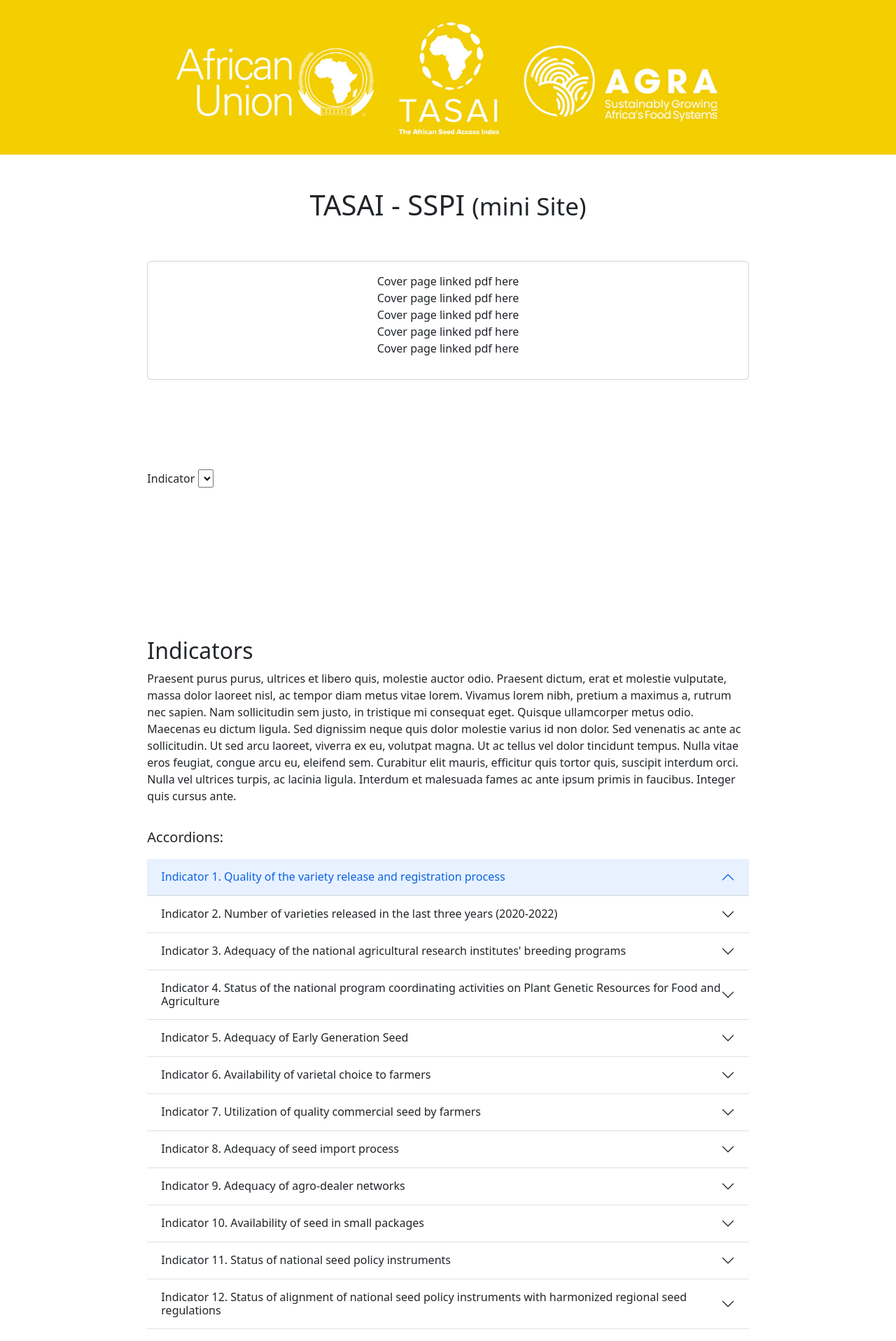
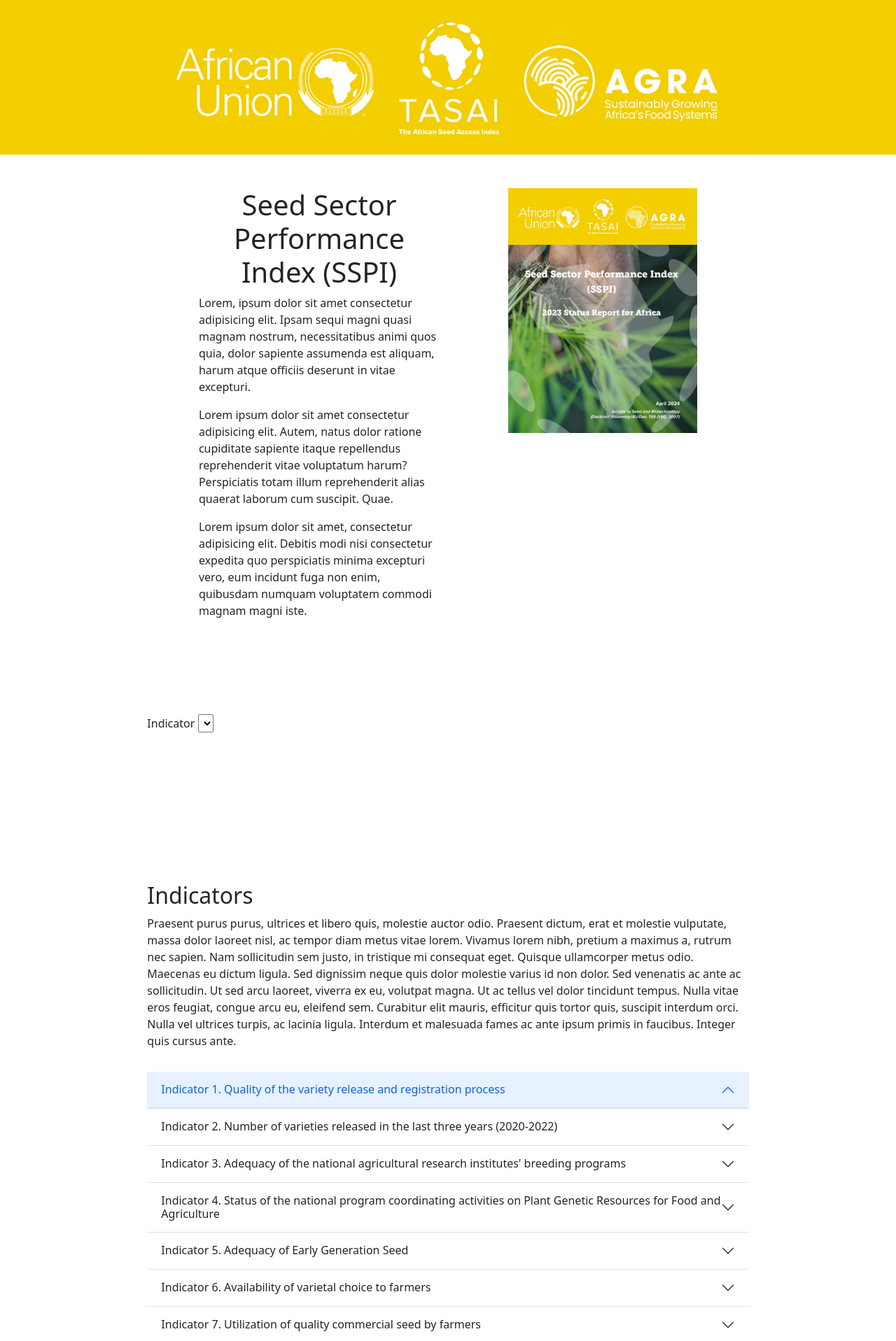
Before and after one commit to TASAI-Inc/sspi-interactive-map, a Jekyll site: the page built from index.html, in a window 1280 px wide. Shown: the top 1917 px of the page at 70% size. Built offline with Jekyll 4.4.1, drawn with Linux system fonts in a browser that asks for light colours; nearby versions of some CDN libraries; some of the changed text lies outside the part shown.

Commit message:
intro and footer dev

```diff
--- a/_includes/_content_home.html
+++ b/_includes/_content_home.html
@@ -17,26 +17,30 @@
     <div class="row py-4 justify-content-center">
       <div class="col-md-10">
         <!-- <img src="https://www.tasai.org/tasai_Logo.svg" style="max-width: 420px;" /> -->
-
-        <h1 class="text-center">TASAI - SSPI <small>(mini Site)</small></h1>
+        <div class="row">
+          <div class="col-md-1">
+          </div>
+          <div class="col-md-5">
+            <h1 class="text-center">Seed Sector Performance Index (SSPI)</h1>
+            <p>
+              Lorem, ipsum dolor sit amet consectetur adipisicing elit. Ipsam sequi magni quasi magnam nostrum, necessitatibus animi quos quia, dolor sapiente assumenda est aliquam, harum atque officiis deserunt in vitae excepturi.
+            </p>
+            <p>
+              Lorem ipsum dolor sit amet consectetur adipisicing elit. Autem, natus dolor ratione cupiditate sapiente itaque repellendus reprehenderit vitae voluptatum harum? Perspiciatis totam illum reprehenderit alias quaerat laborum cum suscipit. Quae.
+            </p>
+            <p>Lorem ipsum dolor sit amet, consectetur adipisicing elit. Debitis modi nisi consectetur expedita quo perspiciatis minima excepturi vero, eum incidunt fuga non enim, quibusdam numquam voluptatem commodi magnam magni iste.</p>
+          </div>
+          <div class="col-md-1">
+          </div>
+          <div class="col-md-4">
+            <a href=""><img src="assets/img/sspi_report_cover.jpg" class="img-fluid" /></a>
+          </div>
+         <div class="col-md-1">
+          </div>
+        </div>
 
         <br /> <br />
-        <div class="card">
-          <div class="card-body text-center">
-            <p>Cover page linked pdf here
-              <br />
-              Cover page linked pdf here
-              <br />
-              Cover page linked pdf here
-              <br />
-              Cover page linked pdf here
-              <br />
-              Cover page linked pdf here
-              <br />
-            </p>
-          </div>
-        </div>
-        <br />
+
 
         <br /> <br /> <br />
 
@@ -81,7 +85,7 @@
     <div class="row justify-content-center">
       <div class="col-md-10">
 
-        <p class="lead"><strong>Accordions:</strong></p>
+
         <div class="accordion accordion-flush" id="accordionPanelsStayOpenExample">
 
           <div class="accordion-item">
--- a/_includes/accordions_07.html
+++ b/_includes/accordions_07.html
@@ -6,7 +6,8 @@
         volume of available commercial seed (calculated as local seed production, plus imports, minus exports)
         as the numerator and the national seed requirement as the denominator. The denominator (national
         seed requirement) is calculated using either of two approaches: computed estimates or country-provided
-        estimates, as described below.</p>
+        estimates, as described below.
+      </p>
     </div>
     <div class="col-md-8">
       <img src="https://wp.tasai.org/wp-content/uploads/Map_Ind7_microsite.jpg" class="img-fluid" />
--- a/_includes/footer_credits.html
+++ b/_includes/footer_credits.html
@@ -7,9 +7,13 @@
             <div class="col-md-4">
                 <br /> <br /> <br />
                 <div class="my-2 text-center ">
-                    <h5 class="px-2">SSPI - footer credits will go here</h5>
-                    <p class="text-center serif">text copy text copy text copy text copy </p>
-                    <br /> <br /> <br />
+                    <h4 class="px-2">Seed Sector Performance Index (SSPI)</h4>
+                    <p class="text-center serif lead">2023 Status Report for Africa</p>
+                    <p class="text-center mt-3">April 2024<br />
+                        Access to Seed and Biotechnology<br />
+                        <em>(Decision: Assembly/AU/Dec. 135 (VIII), 2007)</em>
+                    </p>
+
                 </div>
                 <br />
                 <!-- <p class="text-center my-4 text-muted">
--- a/_sass/_main.scss
+++ b/_sass/_main.scss
@@ -66,7 +66,7 @@
 
 // note Footer **********************
 .footer_wrapper {
-    background-color: $gray-600;
+    background-color: #1a3929;
 }
 
 footer {
```
Also changed, not shown: assets/img/sspi_report_cover.jpg (added).
